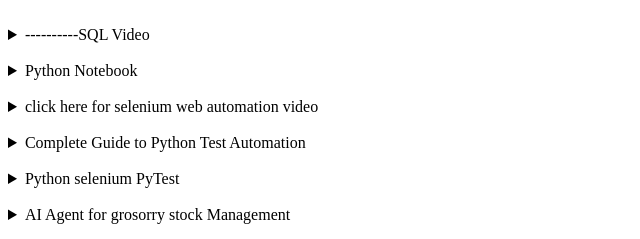
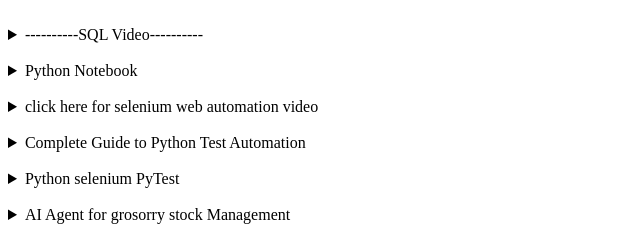
Before and after one commit to techie23456/myLinks, a plain HTML site: page index.html in a window 1280 px wide. Shown: the top 239 px of the page, 0-640 px from the left. Drawn offline with Linux system fonts and the light colour scheme.

Commit message:
Update index.html
text decoration

```diff
--- a/index.html
+++ b/index.html
@@ -8,7 +8,7 @@
 <body>
     <br>
 <details>
-<summary>----------SQL Video</summary>
+<summary>----------SQL Video----------</summary>
 <a href="https://lms.intellipaat.com/start-course/?unit_id=160446" target="_blank"><h1>SQL Intellipat </h1></a>
 <h1>singhab11@gmail.com</h1>
 <h1>Recbhalki98#</h1>
```
